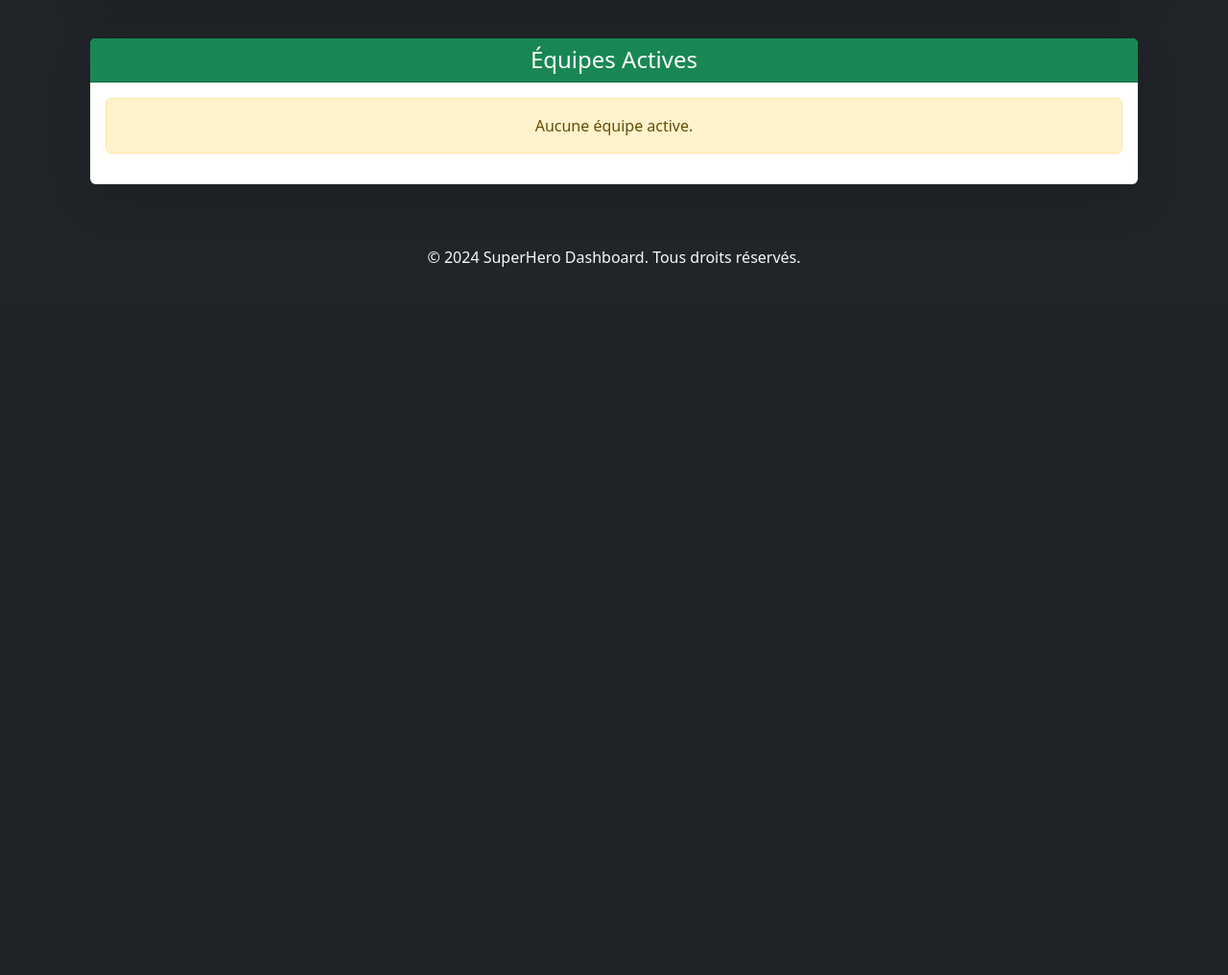
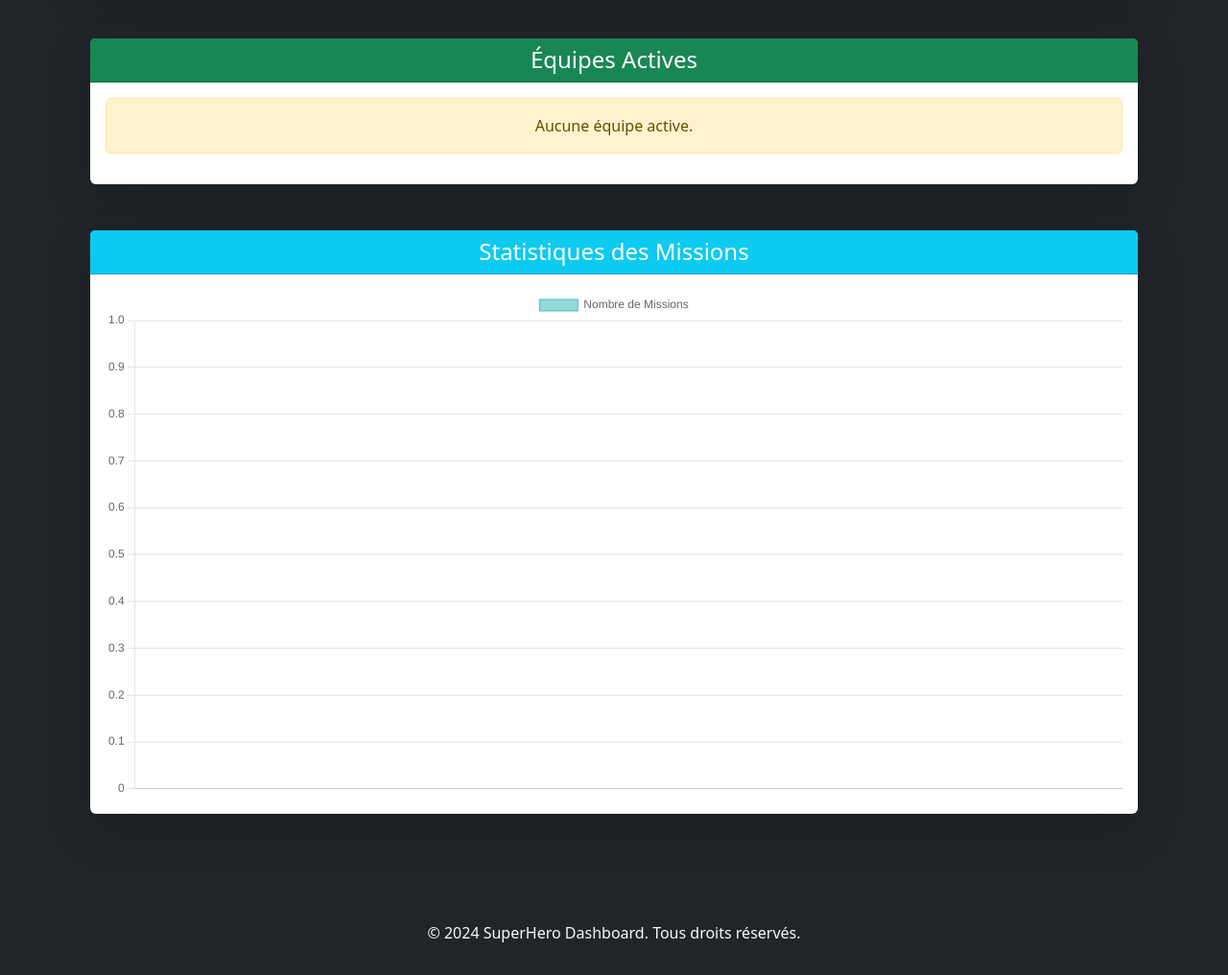
Before and after one commit to sgahovey/SuperHeroProjet, a Symfony app: template templates/dashboard/index.html.twig in a window 1280 px wide. Shown: the part 658-1674 px from the top of the page at 96% size. Before the commit the page ends 936 px from the top, so only its background shows below. Run offline with Twig, Linux system fonts and the light colour scheme; the template is opened without the code that fills it, so the values that code supplies are empty; some libraries are stand-ins or nearby versions.

Commit message:
Ajout d'un graphique Chart.j concernant les missions dans le dashboard

```diff
--- a/templates/dashboard/index.html.twig
+++ b/templates/dashboard/index.html.twig
@@ -25,7 +25,6 @@
                         </div>
                     </div>
                 </div>
-                {# Carte des héros disponibles #}
                 <div class="col-md-3">
                     <div class="card shadow border-0 bg-success text-white">
                         <div class="card-body">
@@ -34,7 +33,6 @@
                         </div>
                     </div>
                 </div>
-                {# Carte des héros indisponibles #}
                 <div class="col-md-3">
                     <div class="card shadow border-0 bg-danger text-white">
                         <div class="card-body">
@@ -43,7 +41,6 @@
                         </div>
                     </div>
                 </div>
-                {# Carte des équipes actives #}
                 <div class="col-md-3">
                     <div class="card shadow border-0 bg-warning text-dark">
                         <div class="card-body">
@@ -98,7 +95,7 @@
     </div>
 
     <!-- Liste des Équipes Actives -->
-    <div class="card shadow-lg border-0">
+    <div class="card shadow-lg border-0 mb-5">
         <div class="card-header bg-success text-white text-center">
             <h4 class="mb-0">Équipes Actives</h4>
         </div>
@@ -119,7 +116,7 @@
                                 <tr>
                                     <td>{{ equipe.id }}</td>
                                     <td>{{ equipe.nom }}</td>
-                                    <td><span class="badge bg-primary">{{ equipe.chef.nom }}</td></span>
+                                    <td><span class="badge bg-primary">{{ equipe.chef.nom }}</span></td>
                                     <td>
                                         {% for membre in equipe.membres %}
                                             <span class="badge bg-secondary">{{ membre.nom }}</span>
@@ -137,5 +134,64 @@
             {% endif %}
         </div>
     </div>
+
+    <!-- Graphique des Statistiques des Missions -->
+    <div class="card shadow-lg border-0 mb-5">
+        <div class="card-header bg-info text-white text-center">
+            <h4 class="mb-0">Statistiques des Missions</h4>
+        </div>
+        <div class="card-body">
+            <canvas id="missionsChart" width="400" height="200"></canvas>
+        </div>
+    </div>
 </div>
+
+<!-- Script pour le graphique Chart.js -->
+<script src="https://cdn.jsdelivr.net/npm/chart.js"></script>
+<script>
+    document.addEventListener('DOMContentLoaded', function () {
+        const ctx = document.getElementById('missionsChart').getContext('2d');
+        const data = {
+            labels: {{ missionLabels|json_encode|raw }}, // Statuts des missions
+            datasets: [{
+                label: 'Nombre de Missions',
+                data: {{ missionValues|json_encode|raw }}, // Nombre de missions pour chaque statut
+                backgroundColor: [
+                    'rgba(75, 192, 192, 0.6)', // Vert clair pour "FINIE"
+                    'rgba(255, 99, 132, 0.6)', // Rouge pour "ÉCHOUÉE"
+                    'rgba(255, 206, 86, 0.6)', // Jaune pour "EN ATTENTE"
+                    'rgba(54, 162, 235, 0.6)'  // Bleu pour "COMMENCÉE"
+                ],
+                borderColor: [
+                    'rgba(75, 192, 192, 1)',
+                    'rgba(255, 99, 132, 1)',
+                    'rgba(255, 206, 86, 1)',
+                    'rgba(54, 162, 235, 1)'
+                ],
+                borderWidth: 1
+            }]
+        };
+
+        const options = {
+            responsive: true,
+            plugins: {
+                legend: {
+                    display: true,
+                    position: 'top',
+                }
+            },
+            scales: {
+                y: {
+                    beginAtZero: true
+                }
+            }
+        };
+
+        new Chart(ctx, {
+            type: 'bar', // Type de graphique : barres
+            data: data,
+            options: options
+        });
+    });
+</script>
 {% endblock %}
```
Also changed, not shown: src/Controller/DashboardController.php (+10 -1 lines).
